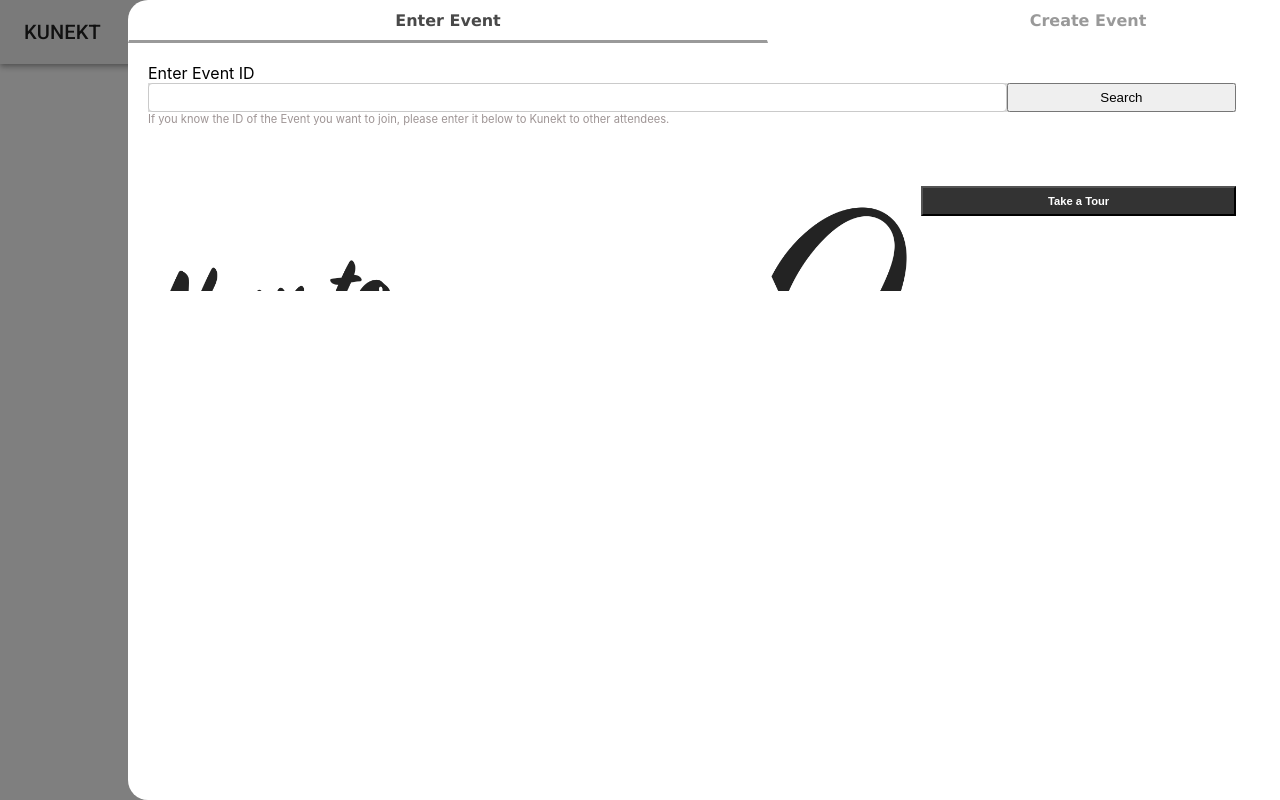
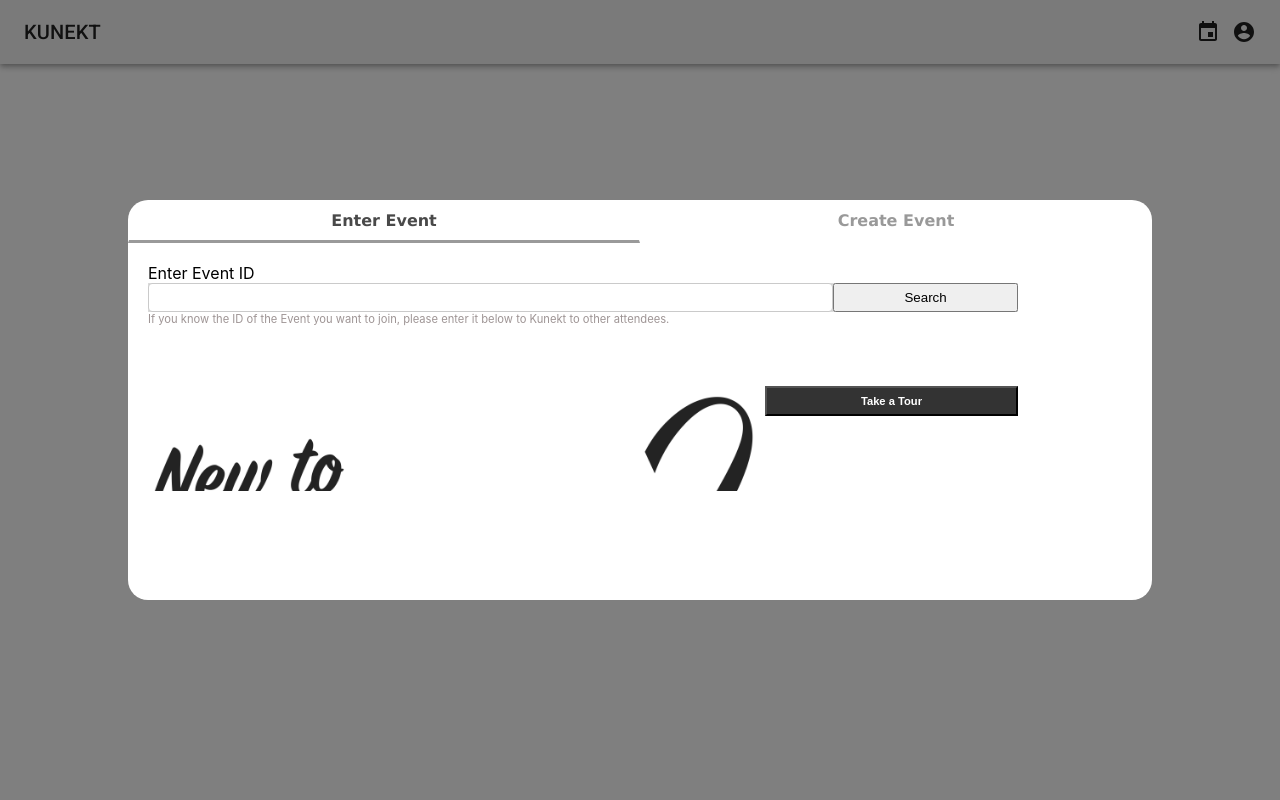
Before and after one commit to Ameyg1/talk2me, a React (Create React App) app: page / in a window 1280 px wide. Built offline with nearby package versions, Linux system fonts and the light colour scheme.

Commit message:
pop up issue fix check

```diff
--- a/src/components/Event/Popup.css
+++ b/src/components/Event/Popup.css
@@ -18,6 +18,5 @@
   margin: auto;
   border-radius: 20px;
   background: white;
-  width: 100%;
-  height: 100%;
+  overflow: scroll;
 }
```
